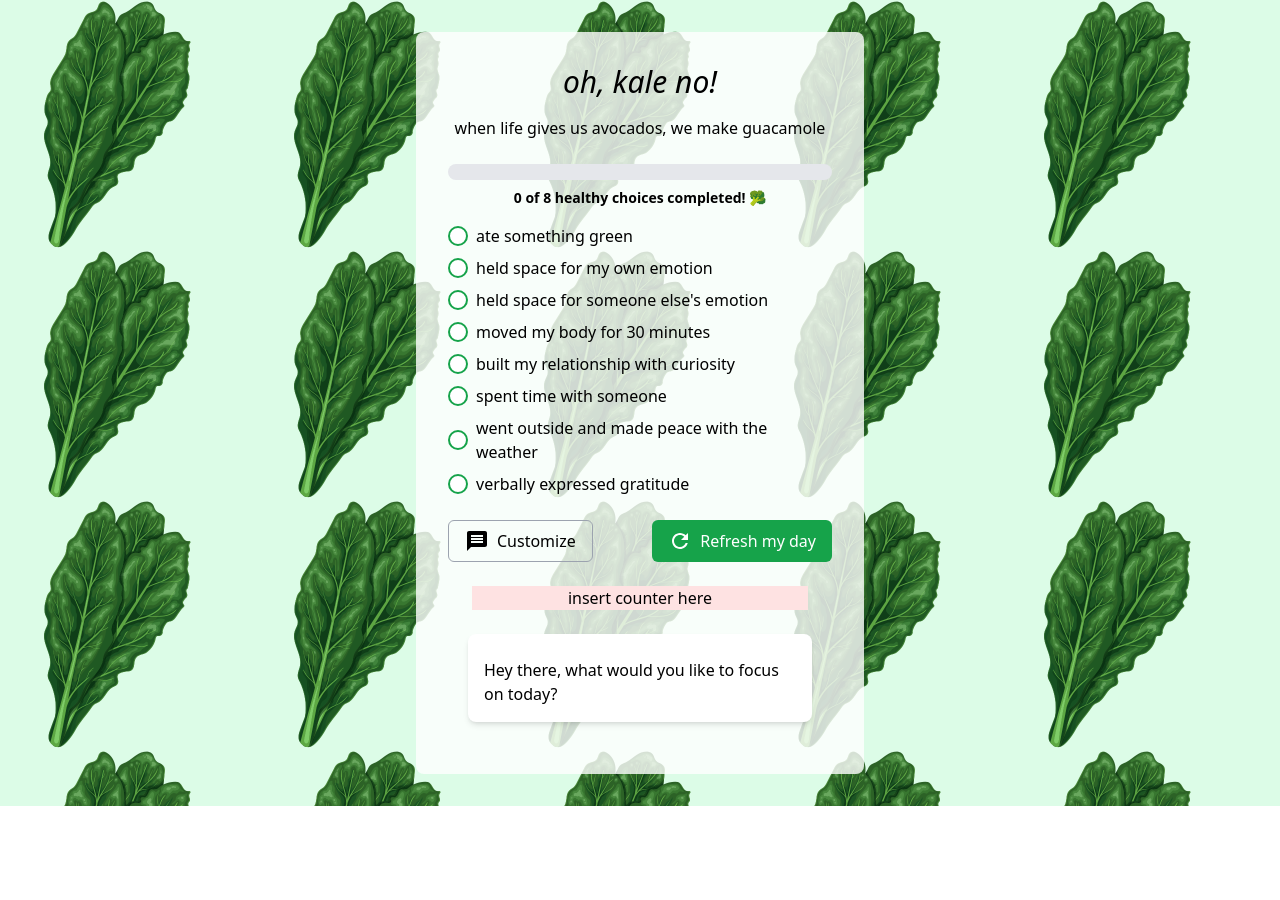
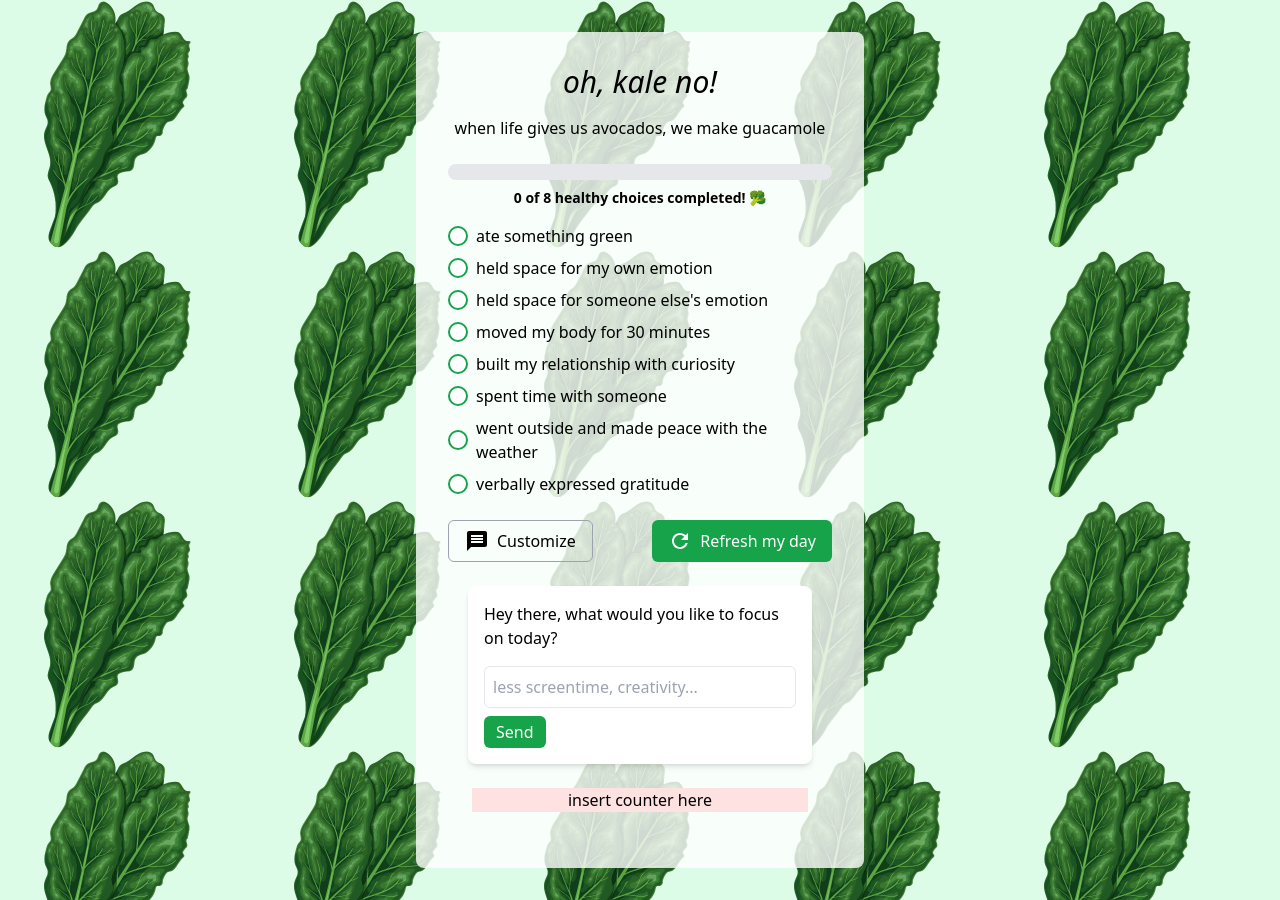
Before and after one commit to lana-z/oh-kale-no, a React (Vite) app: page / in a window 1280 px wide. Both pictures are taken after a click on the button "Customize". Before the commit the page ends 806 px from the top, so only its background shows below. Built offline with nearby package versions, Linux system fonts and the light colour scheme.

Commit message:
integrate anthropic Claude api requests, configure api base urls and csrf token headers

```diff
--- a/src/App.jsx
+++ b/src/App.jsx
@@ -36,7 +36,7 @@ function App() {
   return (
     <div
       className="min-h-screen flex flex-col items-center justify-center bg-green-100 bg-[url('/kale.png')] bg-repeat p-4 sm:p-6 md:p-8 responsive-bg"
-      >
+    >
       <div className="bg-white bg-opacity-80 rounded-lg p-8 max-w-md w-full">
         <h1 className="text-3xl italic mb-4 text-center">oh, kale no!</h1>
         <p className="text-sm sm:text-base text-center mb-6">
@@ -72,16 +72,17 @@ function App() {
             <Refresh className="mr-2" /> Refresh my day
           </button>
         </div>
-        <p className='bg-red-100 text-center m-6'>
-            insert counter here
-          </p>
 
         {showChat && (
           <div className="mt-6">
             <CustomCard content="Hey there, what would you like to focus on today?" />
           </div>
         )}
+        <p className='bg-red-100 text-center m-6'>
+          insert counter here
+        </p>
       </div>
+
     </div>
   );
 }
--- /dev/null
+++ b/src/api_calls/ChatContext.jsx
@@ -0,0 +1,53 @@
+const API_BASE_URL = import.meta.env.PROD
+    ? 'https://ohkaleno.netlify.app/'
+    : 'http://localhost:8000';
+
+
+async function fetchCsrfToken() {
+    try {
+        const response = await fetch(`${API_BASE_URL}/core/get-csrf-token/`, {
+            method: 'GET',
+            credentials: 'include',
+            headers: {
+                'Accept': 'application/json'
+            }
+        });
+
+        if (!response.ok) {
+            throw new Error(`HTTP error! Status: ${response.status}`);
+        }
+
+        const data = await response.json();  // parse as JSON
+        return data.csrftoken;
+    } catch (error) {
+        console.error('Error fetching CSRF token:', error);
+        return null;
+    }
+}
+
+export async function getClaudeResponse(userPrompt) {
+    try {
+        const csrftoken = await fetchCsrfToken();
+        if (!csrftoken) {
+            throw new Error('CSRF token is null or undefined');
+        }
+        console.log('CSRF token: ', csrftoken);
+
+        const response = await fetch(`${API_BASE_URL}/core/get-claude-response/`, {
+            method: 'POST',
+            credentials: 'include',
+            headers: {
+                'Content-Type': 'application/json',
+                'X-CSRFToken': csrftoken,  // Add the CSRF token to the headers
+            },
+            body: JSON.stringify({ userPrompt }),  // Convert to JSON string
+        });
+
+        // Parse the JSON response
+        const data = await response.json();
+        return data.message;
+    } catch (error) {
+        console.error('Error fetching Claude response:', error);
+        return "Sorry, there seems to be a veggie jam in my Ninja. Please try again later. I'll be back agreen smoothie in no thyme.";
+    }
+}
--- a/src/components/Card.jsx
+++ b/src/components/Card.jsx
@@ -1,11 +1,44 @@
-function CustomCard({ title, content }) {
+import { useState } from 'react';
+import { getClaudeResponse } from '../api_calls/ChatContext'; // Adjust the import path as needed
+
+function CustomCard({ content }) {
+  const [userInput, setUserInput] = useState('');
+  const [claudeResponse, setClaudeResponse] = useState('');
+
+  const handleInputChange = (e) => {
+    setUserInput(e.target.value);
+  };
+
+  const handleSend = async () => {
+    if (userInput.trim()) {
+      const response = await getClaudeResponse(userInput);
+      setClaudeResponse(response);
+      setUserInput(''); // Clear the input field after sending
+    }
+  };
+
   return (
     <div className="bg-white rounded-lg shadow-md p-4 m-5">
-        <div className="text-center mb-2">
-          <h5 className="text-xl font-bold">{title}</h5>
+      <div>
+        <p className="text-sm md:text-base mb-4">{content}</p>
+        <input
+          type="text"
+          value={userInput}
+          onChange={handleInputChange}
+          placeholder="less screentime, creativity..."
+          className="w-full border rounded-md p-2 mb-2"
+        />
+        <button
+          onClick={handleSend}
+          className="bg-green-600 text-white rounded-md px-3 py-1 hover:bg-green-700"
+        >
+          Send
+        </button>
+        {claudeResponse && (
+          <div className="mt-4 p-2 bg-gray-100 rounded-md">
+            <p className="text-sm md:text-base">{claudeResponse}</p>
           </div>
-        <div>
-          <p className="text-base">{content}</p>
+        )}
       </div>
     </div>
   );
```
Lines whose indentation alone changed are shown as unchanged.
